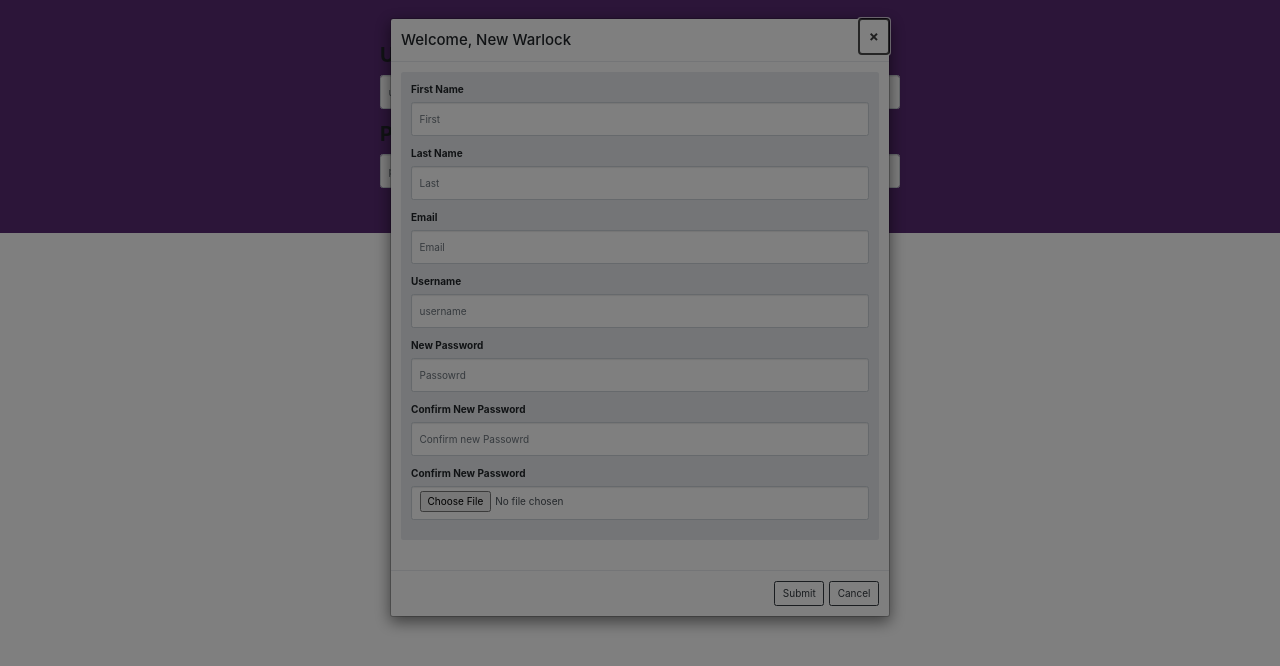
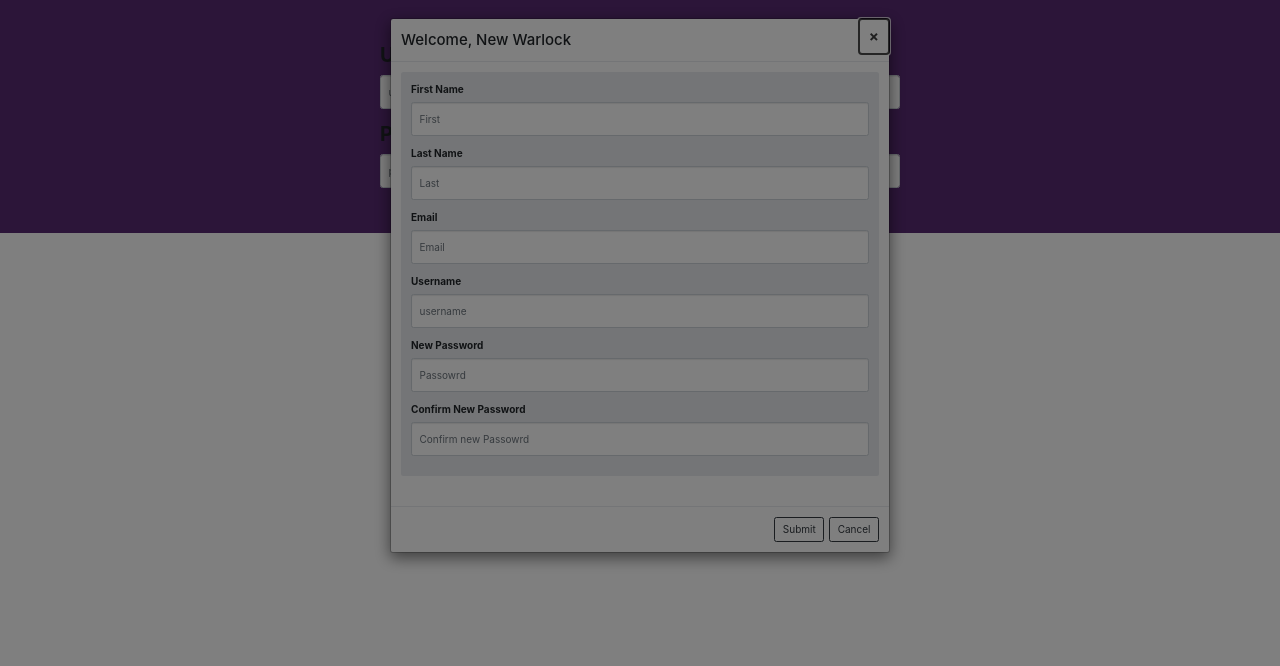
Before and after one commit to khsieh/revature-project-2, an Angular app in the folder warlock-zone-angular/: page / in a window 1280 px wide. Both pictures are taken after a click on the button "Register". Shown: the top 666 px of the page. Built offline with nearby package versions, Linux system fonts and the light colour scheme.

Commit message:
register things

```diff
--- a/warlock-zone-angular/src/app/components/register/register.component.html
+++ b/warlock-zone-angular/src/app/components/register/register.component.html
@@ -38,11 +38,6 @@
                 <label class="font-weight-bold" for="new_password2">Confirm New Password</label>
                 <input [(ngModel)]="new_password2" required name="new_password2" type="password" class="form-control" id="new_password2" placeholder="Confirm new Passowrd">
             </div>
-            <!-- Profile pic -->
-            <div class="form-group">
-                <label class="font-weight-bold" for="new_ProfilePicture">Confirm New Password</label>
-                <input [(ngModel)]="new_ProfilePicture" required name="new_ProfilePicture" type="file" accept="image/*" class="form-control" id="new_ProfilePicture">
-            </div>
         </form>
     </div>
 </div>
--- a/warlock-zone-angular/src/app/components/register/register.component.ts
+++ b/warlock-zone-angular/src/app/components/register/register.component.ts
@@ -17,7 +17,6 @@ export class RegisterComponent implements OnInit {
     new_username:string;
     new_password1:string;
     new_password2:string;
-    new_ProfilePicture;
 
     constructor(
         private regService:RegisterService,
@@ -33,13 +32,11 @@ export class RegisterComponent implements OnInit {
         this.newUser.$lastName = this.new_last_name;
         this.newUser.$email = this.new_email;
         this.newUser.$username = this.new_username;
-        //TODO:handle pictures with S3?
-        this.newUser.$profilePicture = null;//this.new_ProfilePicture;
+        this.newUser.$profilePicture = null;
         this.newUser.$password = this.new_password1;
         if(this.newUser.$password === this.new_password2){
             this.regService.submit(this.newUser).subscribe(
                 resp=>{
-                    //TODO: set status in backend
                     console.log("register success!");
                 },
                 err=>{
```
